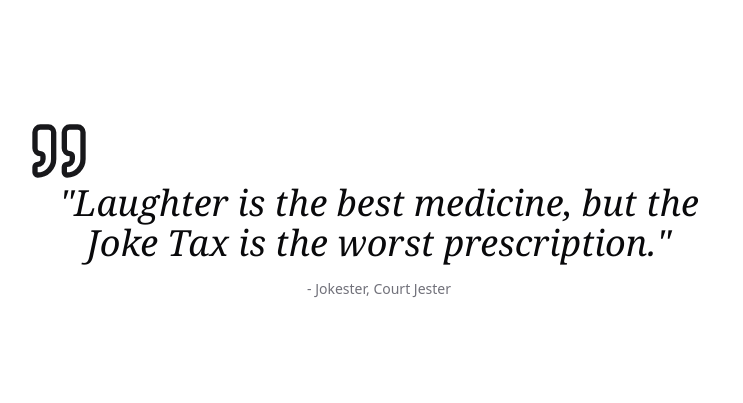
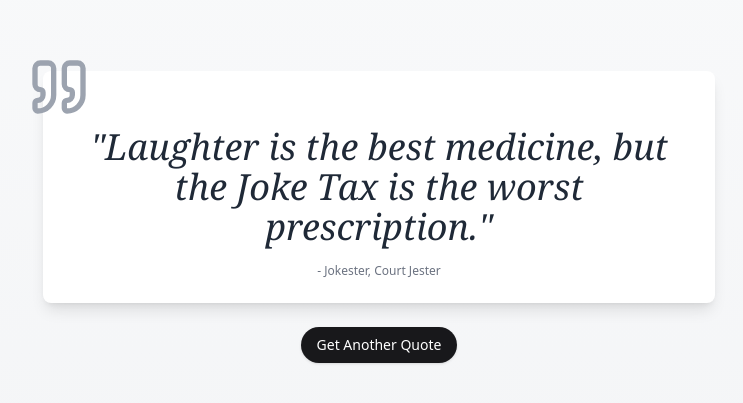
Before and after one commit to realrisman/quote-of-the-day, a Next.js app: page / in a window 1280 px wide. Shown: the part 183-586 px from the top of the page, without its empty margins (261-1004 px from the left). Built offline with nearby package versions, Linux system fonts and the light colour scheme.

Commit message:
feat: add ability to generate new quote

```diff
--- a/package.json
+++ b/package.json
@@ -19,6 +19,7 @@
     "@payloadcms/next": "latest",
     "@payloadcms/payload-cloud": "latest",
     "@payloadcms/richtext-lexical": "latest",
+    "@radix-ui/react-slot": "^1.1.1",
     "class-variance-authority": "^0.7.1",
     "clsx": "^2.1.1",
     "cross-env": "^7.0.3",
--- a/src/components/quote-display.tsx
+++ b/src/components/quote-display.tsx
@@ -1,19 +1,55 @@
+'use client'
+
+import { useState } from 'react'
 import { Quote } from 'lucide-react'
+import { Button } from '@/components/ui/button'
 
 const QuoteDisplay = () => {
+  const [quote, setQuote] = useState({
+    text: 'Laughter is the best medicine, but the Joke Tax is the worst prescription.',
+    author: 'Jokester, Court Jester',
+  })
+
+  const quotes = [
+    {
+      text: 'Laughter is the best medicine, but the Joke Tax is the worst prescription.',
+      author: 'Jokester, Court Jester',
+    },
+    {
+      text: 'To err is human; to admit it, superhuman.',
+      author: 'Doug Larson',
+    },
+    {
+      text: 'The only mystery in life is why the kamikaze pilots wore helmets.',
+      author: 'Al McGuire',
+    },
+    // Add more quotes as desired
+  ]
+
+  const getAnotherQuote = () => {
+    const randomIndex = Math.floor(Math.random() * quotes.length)
+    setQuote(quotes[randomIndex])
+  }
+
   return (
-    <div className="flex flex-col items-center justify-center h-full p-4">
-      <div className="relative max-w-full sm:max-w-2xl">
+    <div className="flex flex-col items-center justify-center h-full p-4 bg-gradient-to-b from-gray-50 to-gray-100 dark:from-gray-900 dark:to-gray-800">
+      <div className="relative max-w-full sm:max-w-2xl p-6 bg-white dark:bg-gray-800 rounded-lg shadow-lg">
         <div className="absolute top-0 left-0 transform -translate-x-1/4 -translate-y-1/4 text-primary">
-          <Quote className="h-8 w-8 sm:h-12 sm:w-12 md:h-16 md:w-16" />
+          <Quote className="h-10 w-10 sm:h-12 sm:w-12 md:h-16 md:w-16 lg:h-18 lg:w-18 text-gray-400 dark:text-gray-600" />
         </div>
-        <blockquote className="relative px-4 pt-12 text-center font-serif text-xl italic leading-relaxed sm:text-2xl md:text-3xl lg:text-4xl">
-          &quot;Laughter is the best medicine, but the Joke Tax is the worst prescription.&quot;
+        <blockquote className="relative px-4 pt-4 md:pt-8 text-center font-serif text-xl italic leading-relaxed sm:text-2xl md:text-3xl lg:text-4xl text-gray-800 dark:text-gray-200">
+          &quot;{quote.text}&quot;
         </blockquote>
-        <div className="mt-4 text-center text-xs font-medium text-muted-foreground sm:text-sm">
-          - Jokester, Court Jester
+        <div className="mt-4 text-center text-xs font-medium text-gray-500 dark:text-gray-400">
+          - {quote.author}
         </div>
       </div>
+      <Button
+        onClick={getAnotherQuote}
+        className="mt-6 bg-primary hover:bg-primary-dark text-white px-4 py-2 rounded-full shadow transition-all"
+      >
+        Get Another Quote
+      </Button>
     </div>
   )
 }
--- /dev/null
+++ b/src/components/ui/button.tsx
@@ -0,0 +1,57 @@
+import * as React from "react"
+import { Slot } from "@radix-ui/react-slot"
+import { cva, type VariantProps } from "class-variance-authority"
+
+import { cn } from "@/lib/utils"
+
+const buttonVariants = cva(
+  "inline-flex items-center justify-center gap-2 whitespace-nowrap rounded-md text-sm font-medium transition-colors focus-visible:outline-none focus-visible:ring-1 focus-visible:ring-ring disabled:pointer-events-none disabled:opacity-50 [&_svg]:pointer-events-none [&_svg]:size-4 [&_svg]:shrink-0",
+  {
+    variants: {
+      variant: {
+        default:
+          "bg-primary text-primary-foreground shadow hover:bg-primary/90",
+        destructive:
+          "bg-destructive text-destructive-foreground shadow-sm hover:bg-destructive/90",
+        outline:
+          "border border-input bg-background shadow-sm hover:bg-accent hover:text-accent-foreground",
+        secondary:
+          "bg-secondary text-secondary-foreground shadow-sm hover:bg-secondary/80",
+        ghost: "hover:bg-accent hover:text-accent-foreground",
+        link: "text-primary underline-offset-4 hover:underline",
+      },
+      size: {
+        default: "h-9 px-4 py-2",
+        sm: "h-8 rounded-md px-3 text-xs",
+        lg: "h-10 rounded-md px-8",
+        icon: "h-9 w-9",
+      },
+    },
+    defaultVariants: {
+      variant: "default",
+      size: "default",
+    },
+  }
+)
+
+export interface ButtonProps
+  extends React.ButtonHTMLAttributes<HTMLButtonElement>,
+    VariantProps<typeof buttonVariants> {
+  asChild?: boolean
+}
+
+const Button = React.forwardRef<HTMLButtonElement, ButtonProps>(
+  ({ className, variant, size, asChild = false, ...props }, ref) => {
+    const Comp = asChild ? Slot : "button"
+    return (
+      <Comp
+        className={cn(buttonVariants({ variant, size, className }))}
+        ref={ref}
+        {...props}
+      />
+    )
+  }
+)
+Button.displayName = "Button"
+
+export { Button, buttonVariants }
```
Also changed, not shown: 1 other file (tests, documents, lock files or other folders).
